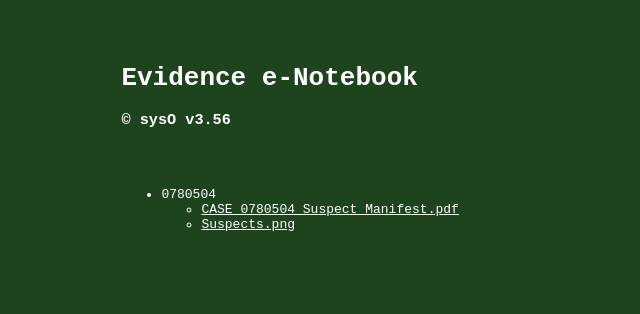
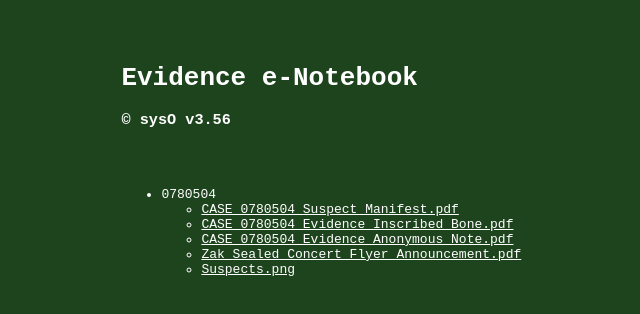
Before and after one commit to mdnls/full-moon-detective-puzzle, a plain HTML site: page notebook_entries.html in a window 1280 px wide. Shown: the whole page, without its empty margins (13-653 px from the left). Drawn offline with Linux system fonts and the light colour scheme.

Commit message:
New evidence

```diff
--- a/notebook_entries.html
+++ b/notebook_entries.html
@@ -13,6 +13,9 @@
 					<li>0780504
 						<ul>
 							<li><a href="CASE 0780504 Suspect Manifest.pdf">CASE 0780504 Suspect Manifest.pdf</a></li>
+							<li><a href="CASE 0780504 Evidence Inscribed Bone.pdf">CASE 0780504 Evidence Inscribed Bone.pdf</a></li>
+							<li><a href="CASE 0780504 Evidence Anonymous Note.pdf">CASE 0780504 Evidence Anonymous Note.pdf</a></li>
+							<li><a href="Zak Sealed Concert Flyer Announcement.pdf">Zak Sealed Concert Flyer Announcement.pdf</a></li>
 							<li><a href="Suspects.png">Suspects.png</a></li>
 						</ul>
 					</li>
```
Also changed, not shown: 5 other files.
